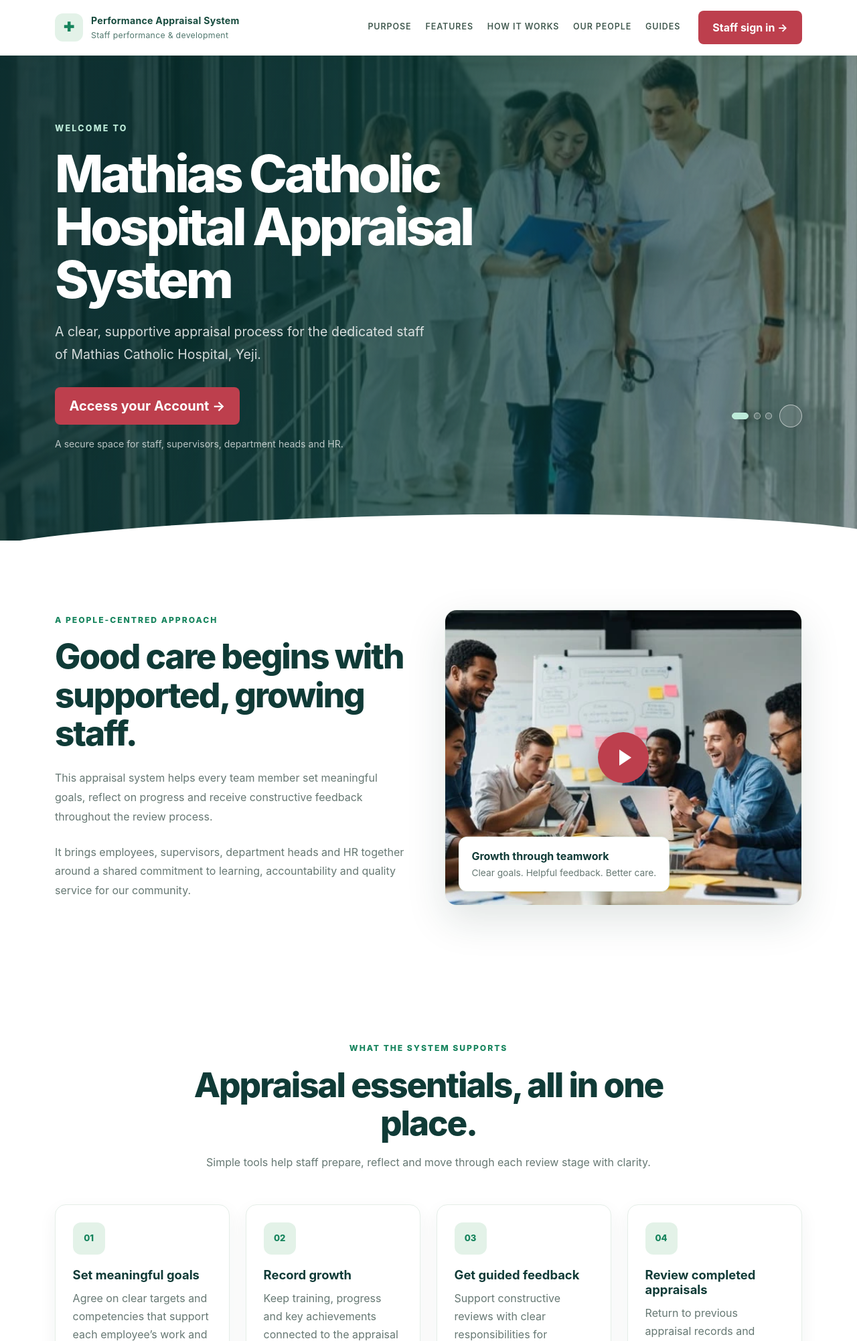
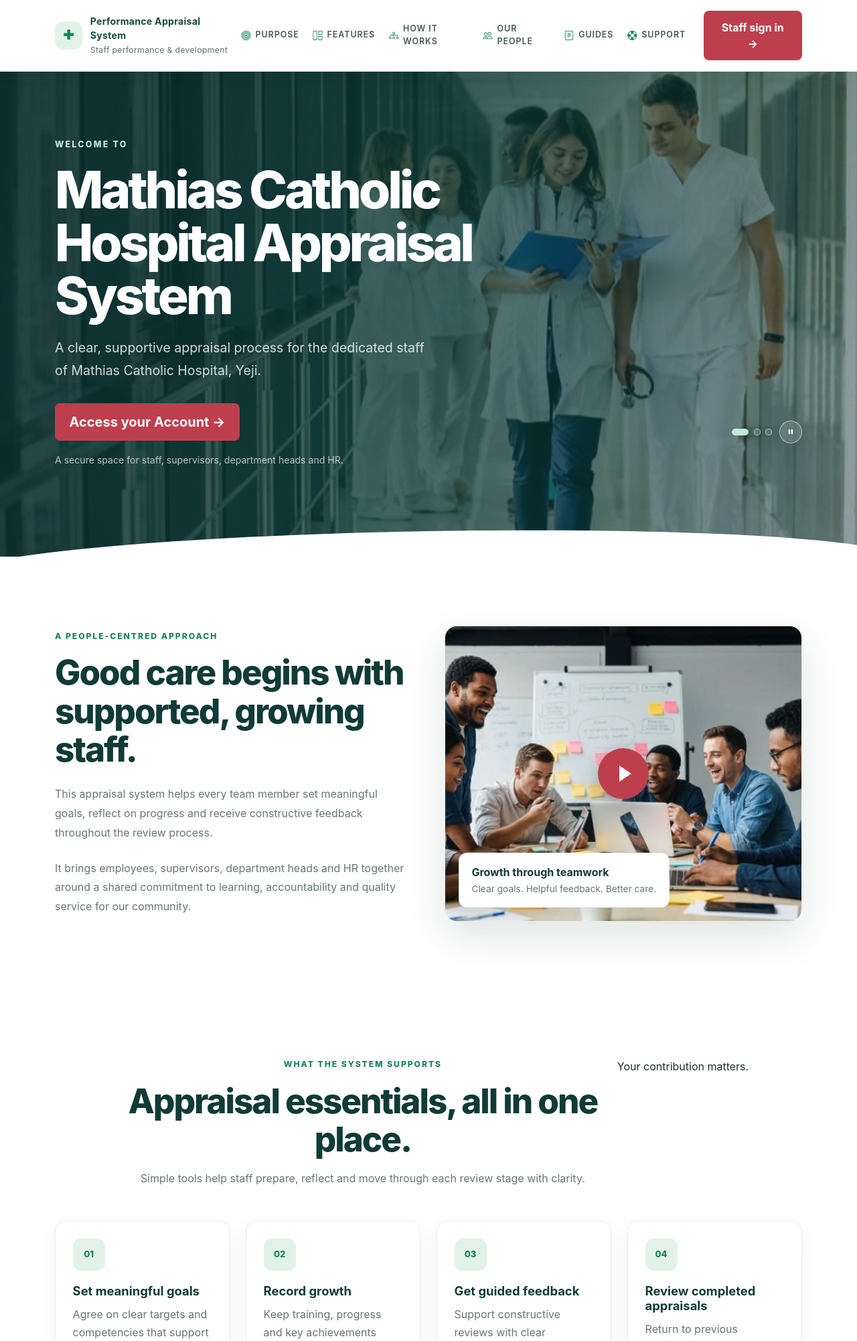
Before and after one commit to issahsalim/Online-Appresail-Form, a Django app: page / in a window 1280 px wide. Shown: the top 2002 px of the page at 67% size. Run offline with Django 5.2, Linux system fonts and the light colour scheme; parts of the project's set-up code (start-up, migrations or seed data) failed here and were passed over.

Commit message:
restore icons and other changings

```diff
--- a/backend/app/templates/employee/dashboard.html
+++ b/backend/app/templates/employee/dashboard.html
@@ -1221,6 +1221,9 @@
                     <span class="role-sidebar-link-title">Appraisal </span>
 
                 </span>
+            </button>
+            <button class="role-sidebar-link" type="button" data-role-section-target="support">
+                <span class="role-sidebar-link-copy"><span class="role-sidebar-link-title">Support</span><span class="role-sidebar-link-note">Help and FAQs</span></span>
             </button>
         </nav>
         <div class="role-sidebar-label">Signed in as </div>
@@ -1516,6 +1519,9 @@
             {% endif %}
         </div>
     </section>
+    <section class="role-dashboard-section" data-role-section="support" aria-label="Support and assistance" hidden>
+        {% include 'partials/support_content.html' %}
+    </section>
     </main>
 </div>
 {% if appraisal_trend %}
--- a/backend/app/templates/home.html
+++ b/backend/app/templates/home.html
@@ -8,6 +8,8 @@
     <meta name="theme-color" content="#092b46">
     <title>Staff Appraisal | Mathias Catholic Hospital, Yeji</title>
     <link href="https://cdn.jsdelivr.net/npm/bootstrap@5.3.2/dist/css/bootstrap.min.css" rel="stylesheet">
+    <link href="https://cdn.jsdelivr.net/npm/bootstrap-icons@1.11.3/font/bootstrap-icons.min.css" rel="stylesheet">
+    <link href="{% static 'css/site-footer.css' %}" rel="stylesheet">
     <style>
         :root {
             --app-font-family: Inter, "Segoe UI", Arial, sans-serif;
@@ -60,15 +62,19 @@
             width: 42px;
         }
         .nav-link-custom {
+            align-items: center;
             color: #435b51;
+            display: inline-flex;
             font-size: .78rem;
             font-weight: 600;
+            gap: .38rem;
             letter-spacing: .075em;
             margin: 0 .65rem;
             text-transform: uppercase;
             transition: color .18s ease;
         }
         .nav-link-custom:hover { color: #148968; }
+        .nav-link-custom i { color: #16845d; font-size: .88rem; }
         .site-nav .navbar-toggler { color: #174b3e; }
         .site-nav .navbar-toggler-icon {
             filter: brightness(0) saturate(100%) invert(27%) sepia(22%) saturate(934%) hue-rotate(103deg) brightness(93%) contrast(89%);
@@ -459,25 +465,6 @@
             letter-spacing: -.04em;
         }
         .closing p { color: rgba(255,255,255,.76); line-height: 1.75; max-width: 600px; }
-        footer {
-            background: #0a2e2c;
-            color: rgba(255,255,255,.68);
-            overflow: hidden;
-            padding: 72px 0 28px;
-            position: relative;
-        }
-        footer::before {
-            background: #0a2e2c;
-            border-radius: 50% 50% 0 0 / 100% 100% 0 0;
-            content: "";
-            height: 72px;
-            left: -5%;
-            position: absolute;
-            right: -5%;
-            top: -35px;
-        }
-        footer .container { position: relative; }
-        footer strong { color: white; }
         .reveal { opacity: 0; transform: translateY(22px); transition: opacity .7s ease, transform .7s ease; }
         .reveal.is-visible { opacity: 1; transform: translateY(0); }
         .feature-card.reveal.is-visible:hover,
@@ -548,8 +535,6 @@
             }
             .closing { padding-top: 96px; }
             .closing::before { height: 48px; }
-            footer { padding-top: 60px; }
-            footer::before { height: 58px; top: -28px; }
         }
         @media (min-width: 992px) {
             #purpose .row > .col-lg-6:first-child { order: 2; }
@@ -593,11 +578,12 @@ Performance Appraisal System<br><small class="fw-normal opacity-75">Staff perfor
             </button>
             <div class="collapse navbar-collapse" id="homeNav">
                 <div class="navbar-nav ms-auto align-items-lg-center py-3 py-lg-0">
-                    <a class="nav-link-custom" href="#purpose">Purpose</a>
-                    <a class="nav-link-custom" href="#features">Features</a>
-                    <a class="nav-link-custom" href="#process">How it works</a>
-                    <a class="nav-link-custom" href="#team">Our people</a>
-                    <a class="nav-link-custom" href="#insights">Guides</a>
+                    <a class="nav-link-custom" href="#purpose"><i class="bi bi-bullseye" aria-hidden="true"></i><span>Purpose</span></a>
+                    <a class="nav-link-custom" href="#features"><i class="bi bi-grid-1x2" aria-hidden="true"></i><span>Features</span></a>
+                    <a class="nav-link-custom" href="#process"><i class="bi bi-diagram-3" aria-hidden="true"></i><span>How it works</span></a>
+                    <a class="nav-link-custom" href="#team"><i class="bi bi-people" aria-hidden="true"></i><span>Our people</span></a>
+                    <a class="nav-link-custom" href="#insights"><i class="bi bi-journal-text" aria-hidden="true"></i><span>Guides</span></a>
+                    <a class="nav-link-custom" href="{% url 'support' %}"><i class="bi bi-life-preserver" aria-hidden="true"></i><span>Support</span></a>
                     <a class="btn btn-teal ms-lg-3 mt-2 mt-lg-0" href="{% url 'login' %}">Staff sign in <span aria-hidden="true">→</span></a>
                 </div>
             </div>
@@ -671,7 +657,8 @@ Performance Appraisal System<br><small class="fw-normal opacity-75">Staff perfor
                         <div class="section-kicker mb-3">What the system supports</div>
                         <h2 class="section-title mb-3" id="features-title">Appraisal essentials, all in one place.</h2>
                         <p class="section-copy mb-0">Simple tools help staff prepare, reflect and move through each review stage with clarity.</p>
-                    </div>
+                    </div>Your contribution matters.
+
                 </div>
                 <div class="row g-4">
                     <article class="col-md-6 col-xl-3">
--- a/backend/app/views.py
+++ b/backend/app/views.py
@@ -1043,7 +1043,6 @@ def _return_request_page_url(appraisal, profile):
     return reverse('dashboard_router')
 
 
-@login_required
 def support(request):
     return render(request, 'support.html')
 
```
Also changed, not shown: backend/app/templates/base.html (+30 -0 lines).
